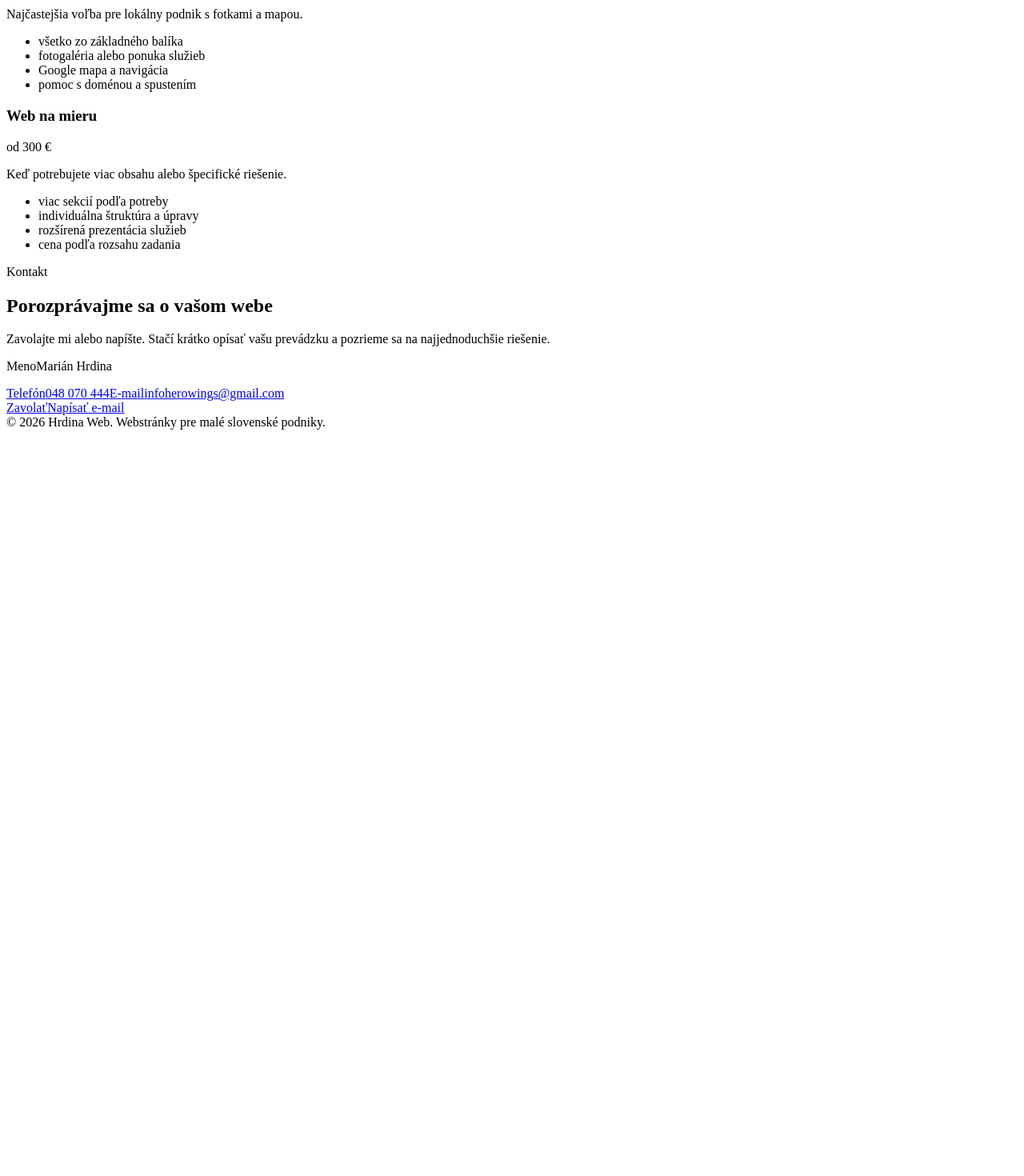
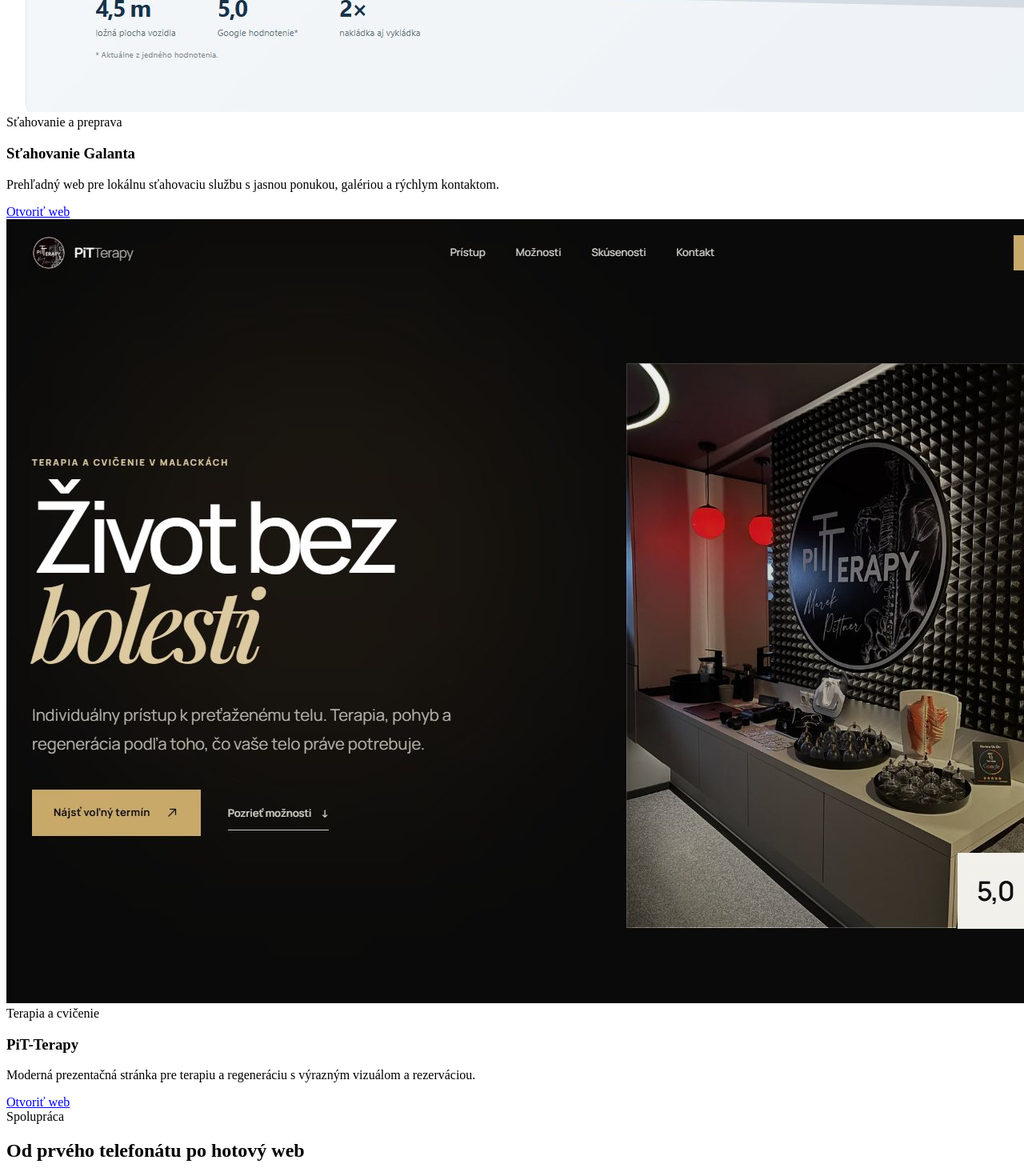
Before and after one commit to Wingsofhero/hrdina-web, a React (Vite) app: page / in a window 1280 px wide. Shown: the part 8020-9490 px from the top of the page at 80% size. Before the commit the page ends 8565 px from the top, so only its background shows below. Built offline with nearby package versions, Linux system fonts and the light colour scheme; the HTML template or start-up script is replaced by a standard one.

Commit message:
Add more portfolio previews

```diff
--- a/src/App.jsx
+++ b/src/App.jsx
@@ -1,6 +1,8 @@
 import marianPortrait from './assets/marian-portrait-preview-v2.jpg';
 import aladivaPreview from './assets/work-aladiva.jpg';
+import pitTerapyPreview from './assets/work-pit-terapy.jpg';
 import studioLuciaPreview from './assets/work-studio-lucia.jpg';
+import stahovanieGalantaPreview from './assets/work-stahovanie-galanta.jpg';
 
 const services = [
   {
@@ -117,6 +119,20 @@
     text: 'Elegantný web pre lokálne štúdio krásy so službami, cenníkom a rezerváciou termínu.',
     url: 'https://www.studioluciamodra.sk',
     image: studioLuciaPreview,
+  },
+  {
+    title: 'Sťahovanie Galanta',
+    label: 'Sťahovanie a preprava',
+    text: 'Prehľadný web pre lokálnu sťahovaciu službu s jasnou ponukou, galériou a rýchlym kontaktom.',
+    url: 'https://www.stahovaniegalanta.sk/',
+    image: stahovanieGalantaPreview,
+  },
+  {
+    title: 'PiT-Terapy',
+    label: 'Terapia a cvičenie',
+    text: 'Moderná prezentačná stránka pre terapiu a regeneráciu s výrazným vizuálom a rezerváciou.',
+    url: 'https://www.pit-terapy.sk/',
+    image: pitTerapyPreview,
   },
 ];
 
```
Also changed, not shown: src/assets/work-pit-terapy.jpg (added), src/assets/work-stahovanie-galanta.jpg (added).
